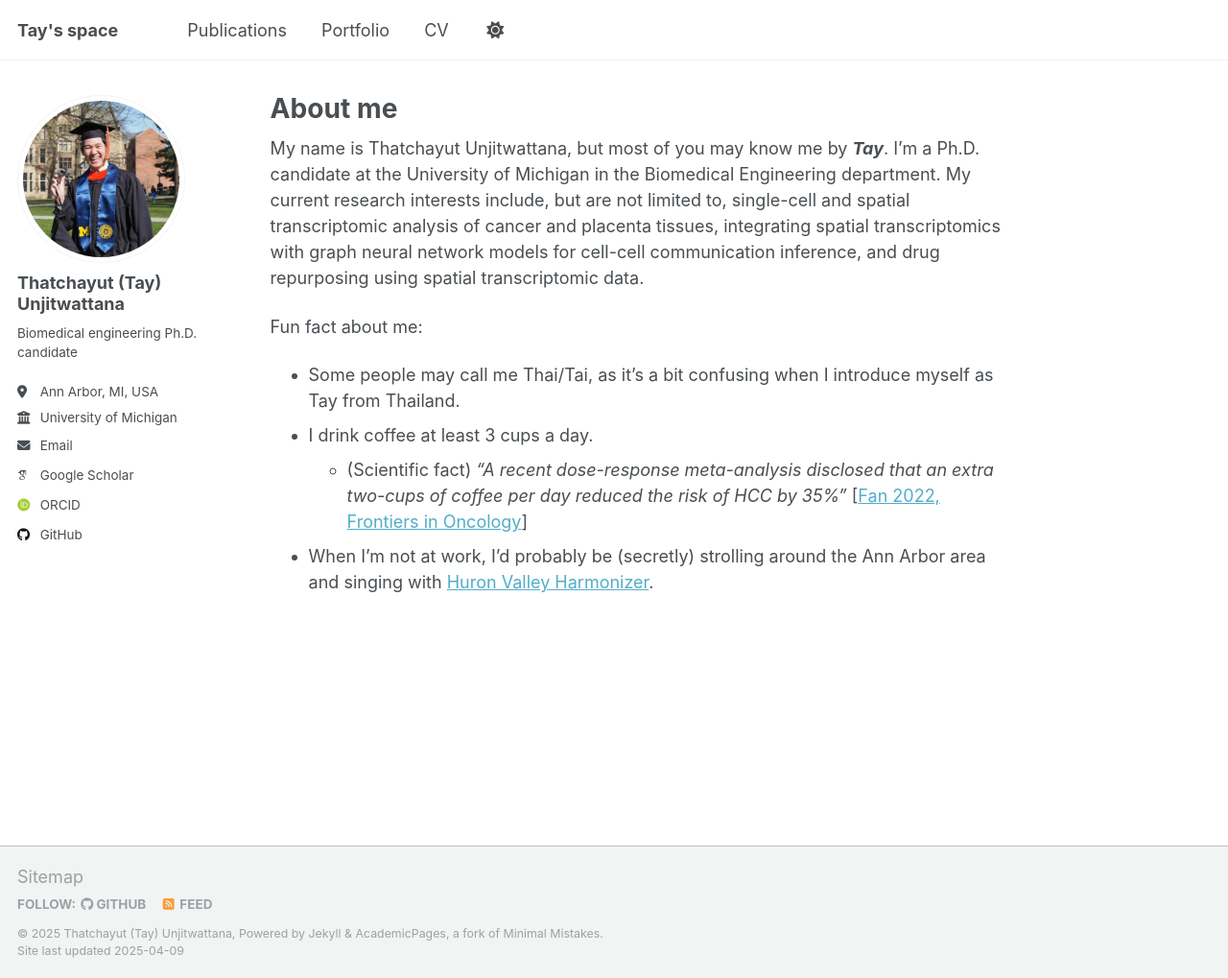
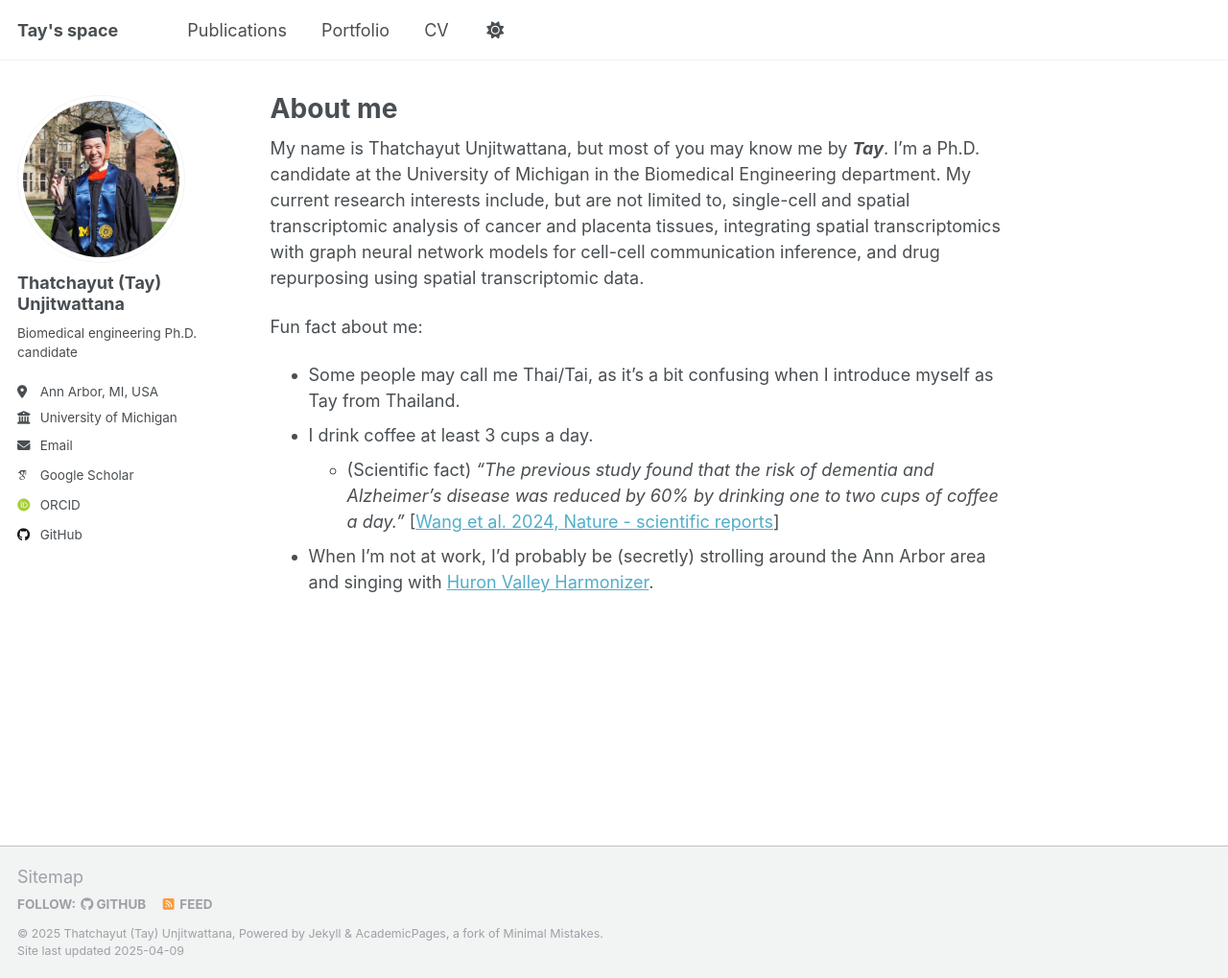
Before and after one commit to thatchayut/thatchayut.github.io, a Jekyll site: the page built from _pages/about.md, in a window 1280 px wide and 1019 px high. Shown: the whole window at 96% size. Built offline with Jekyll 4.4.1, drawn with Linux system fonts in a browser that asks for light colours; some web fonts are replaced.

Commit message:
Update about.md

```diff
--- a/_pages/about.md
+++ b/_pages/about.md
@@ -12,5 +12,5 @@ My name is Thatchayut Unjitwattana, but most of you may know me by ***Tay***. I'
 Fun fact about me:
 * Some people may call me Thai/Tai, as it's a bit confusing when I introduce myself as Tay from Thailand.
 * I drink coffee at least 3 cups a day.
-  * (Scientific fact) *"A recent dose-response meta-analysis disclosed that an extra two-cups of coffee per day reduced the risk of HCC by 35%"* [[Fan 2022, Frontiers in Oncology](https://pmc.ncbi.nlm.nih.gov/articles/PMC9623052/)]
+  * (Scientific fact) *"The previous study found that the risk of dementia and Alzheimer's disease was reduced by 60% by drinking one to two cups of coffee a day."* [[Wang et al. 2024, Nature - scientific reports](https://www.nature.com/articles/s41598-024-71426-y)]
 * When I'm not at work, I'd probably be (secretly) strolling around the Ann Arbor area and singing with [Huron Valley Harmonizer](https://sites.google.com/view/hvharmonizers).
```
